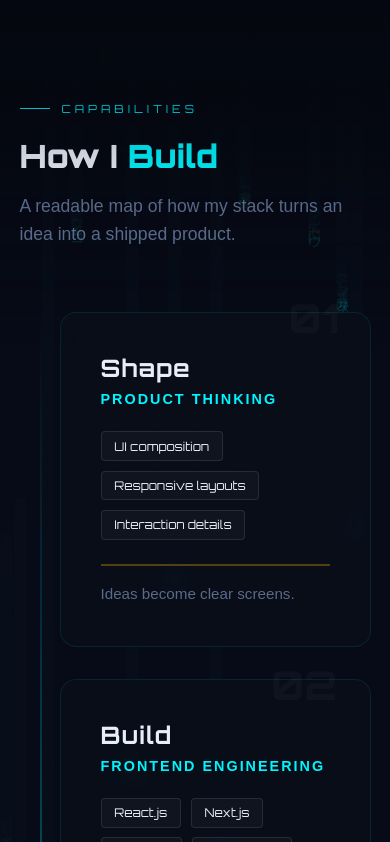
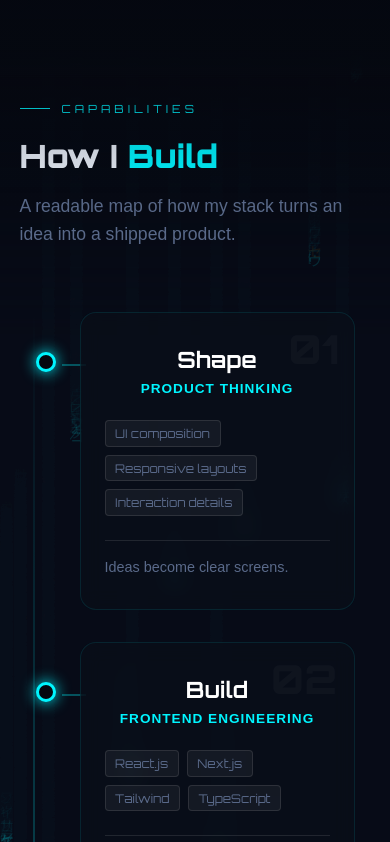
Before and after one commit to Ethical-21/Jay-Tapodhan-Portfolio, a React (Vite) app: page / in a window 390 px wide. Shown: the part 5353-6195 px from the top of the page. Built offline with nearby package versions, Linux system fonts and the light colour scheme.

Commit message:
feat: redesign capabilities section into a horizontal stepper with 3d overlapping effect

```diff
--- a/src/components/Skills.tsx
+++ b/src/components/Skills.tsx
@@ -49,23 +49,28 @@ export default function Skills(_props: Pick<PortfolioData, 'skills'>) {
           A readable map of how my stack turns an idea into a shipped product.
         </p>
 
-        <div className="build-map reveal">
+        <div className="horizontal-process reveal">
+          <div className="horizontal-line" />
+          <div className="horizontal-steps">
             {buildMap.map((item) => (
-            <article className="build-stage" key={item.stage}>
-              <div className="build-stage-index">{item.stage}</div>
-              <div className="build-stage-core">
-                <span className="build-pulse" />
+              <article className="h-step" key={item.stage}>
+                <div className="h-dot" />
+                <div className="h-content">
+                  <span className="h-num">{item.stage}</span>
                   <h3>{item.title}</h3>
                   <p>{item.subtitle}</p>
-              </div>
-              <div className="build-tool-cloud">
+                  <div className="h-tools">
                     {item.tools.map((tool) => (
                       <span key={tool}>{tool}</span>
                     ))}
                   </div>
-              <div className="build-result">{item.result}</div>
+                  <div className="h-result">
+                    {item.result}
+                  </div>
+                </div>
               </article>
             ))}
+          </div>
         </div>
       </div>
     </section>
--- a/src/index.css
+++ b/src/index.css
@@ -793,165 +793,172 @@ section{position:relative;z-index:1;min-height:100vh;display:flex;flex-direction
 .skills-inner h2{font-family:'Orbitron',monospace;font-size:clamp(2rem,4vw,3rem);font-weight:900;margin-bottom:1rem}
 .skills-intro{font-size:1.1rem;color:var(--muted);max-width:600px;margin-bottom:4rem;line-height:1.6}
 
-.build-map {
+.horizontal-process {
+  position: relative;
+  width: 100%;
+  max-width: 1600px;
+  margin: 4rem auto;
+  padding: 0 1rem;
+}
+
+.horizontal-line {
+  position: absolute;
+  top: 13px; /* Center of the dot */
+  left: 2rem;
+  right: 2rem;
+  height: 2px;
+  background: linear-gradient(to right, transparent, var(--cyan), transparent);
+  opacity: 0.3;
+}
+
+.horizontal-steps {
+  display: grid;
+  grid-template-columns: repeat(5, 1fr);
+  gap: 1.5rem;
+  position: relative;
+}
+
+.h-step {
+  position: relative;
   display: flex;
   flex-direction: column;
-  gap: 2rem;
-  position: relative;
-  padding-left: 20px;
+  align-items: center;
+  text-align: center;
 }
 
-.build-map::before {
+.h-dot {
+  width: 20px;
+  height: 20px;
+  background: var(--bg);
+  border: 3px solid var(--cyan);
+  border-radius: 50%;
+  margin-bottom: 2rem;
+  z-index: 2;
+  box-shadow: 0 0 15px var(--cyan);
+  transition: all 0.4s;
+  position: relative;
+}
+
+/* Connecting line to the card */
+.h-step::before {
   content: '';
   position: absolute;
-  top: 0;
-  bottom: 0;
-  left: 20px;
+  top: 26px; /* bottom of the dot */
+  left: 50%;
+  transform: translateX(-50%);
   width: 2px;
-  background: linear-gradient(to bottom, transparent, rgba(0, 245, 255, 0.4), transparent);
+  height: 32px; /* 2rem gap */
+  background: rgba(0, 245, 255, 0.3);
+  transition: all 0.4s;
+  z-index: 0; /* Behind the card and dot */
 }
 
-.build-stage {
+.h-step:hover .h-dot {
+  background: var(--cyan);
+  transform: scale(1.3);
+  box-shadow: 0 0 25px var(--cyan);
+}
+.h-step:hover::before {
+  background: var(--cyan);
+}
+
+.h-content {
   position: relative;
-  margin-left: 40px;
   background: rgba(10, 15, 25, 0.6);
   border: 1px solid rgba(0, 245, 255, 0.1);
   border-radius: 16px;
-  padding: 2.5rem;
-  display: grid;
-  grid-template-columns: 220px 1fr 280px;
-  gap: 2.5rem;
+  padding: 2rem 1.5rem;
+  width: 100%;
+  height: 100%;
+  display: flex;
+  flex-direction: column;
   align-items: center;
   transition: all 0.4s cubic-bezier(0.22, 1, 0.36, 1);
   backdrop-filter: blur(10px);
+  z-index: 1; /* Render above the connecting line */
 }
 
-.build-stage::before {
-  content: '';
-  position: absolute;
-  inset: 0;
-  background: linear-gradient(90deg, rgba(0,245,255,0.04), transparent);
-  opacity: 0;
-  transition: opacity 0.4s;
+.h-step:hover .h-content {
+  background: rgba(15, 20, 35, 0.85);
+  border-color: rgba(0, 245, 255, 0.4);
+  transform: translateY(-5px);
+  box-shadow: 0 15px 40px rgba(0, 245, 255, 0.1), inset 0 0 0 1px rgba(0, 245, 255, 0.05);
 }
 
-.build-stage:hover {
-  background: rgba(8, 16, 30, 0.7);
-  border-color: rgba(0, 245, 255, 0.3);
-  transform: translateX(10px);
-  box-shadow: 0 10px 40px rgba(0, 245, 255, 0.05);
-}
-
-.build-stage:hover::before {
-  opacity: 1;
-}
-
-.build-stage-index {
+.h-num {
   position: absolute;
-  top: -15px;
-  right: 2rem;
+  top: 0.5rem;
+  right: 1rem;
   font-family: 'Orbitron', monospace;
-  font-size: 5.5rem;
+  font-size: 3rem;
   font-weight: 900;
   color: rgba(255, 255, 255, 0.03);
   line-height: 1;
   pointer-events: none;
   transition: all 0.4s;
-  z-index: 0;
 }
 
-.build-stage:hover .build-stage-index {
-  color: rgba(0, 245, 255, 0.06);
-  transform: scale(1.1) translate(-10px, 10px);
+.h-step:hover .h-num {
+  color: rgba(0, 245, 255, 0.08);
+  transform: scale(1.1);
 }
 
-.build-stage-core {
-  position: relative;
-  z-index: 2;
+.h-content h3 {
+  font-family: 'Orbitron', monospace;
+  font-size: 1.4rem;
+  font-weight: 700;
+  color: #fff;
+  margin-bottom: 0.5rem;
 }
 
-.build-pulse {
-  position: absolute;
-  left: calc(-2.5rem - 40px - 6px); /* Centers the 14px pulse precisely on the 2px timeline */
-  top: 50%;
-  transform: translateY(-50%);
-  width: 14px;
-  height: 14px;
-  background: var(--cyan);
-  border-radius: 50%;
-  box-shadow: 0 0 15px var(--cyan), 0 0 30px var(--cyan);
-  z-index: 3;
+.h-content p {
+  font-size: 0.85rem;
+  color: var(--cyan);
+  text-transform: uppercase;
+  letter-spacing: 1px;
+  font-weight: 600;
+  margin-bottom: 1.5rem;
 }
 
-.build-pulse::before {
-  content: '';
-  position: absolute;
-  inset: -8px;
-  border-radius: 50%;
-  border: 1px solid var(--cyan);
-  animation: pulse 2s infinite cubic-bezier(0.22, 1, 0.36, 1);
+.h-tools {
+  display: flex;
+  flex-wrap: wrap;
+  gap: 0.5rem;
+  justify-content: center;
+  margin-bottom: auto; /* Pushes result to bottom */
 }
 
-.build-stage-core h3 {
-  font-family: 'Orbitron', monospace;
-  font-size: 1.5rem;
-  font-weight: 700;
-  color: var(--text);
-  margin-bottom: 0.5rem;
-  letter-spacing: 1px;
-}
-
-.build-stage-core p {
-  font-size: 0.9rem;
-  color: var(--cyan);
-  text-transform: uppercase;
-  letter-spacing: 2px;
-  font-weight: 600;
-}
-
-.build-tool-cloud {
-  display: flex;
-  flex-wrap: wrap;
-  gap: 0.6rem;
-  position: relative;
-  z-index: 2;
-}
-
-.build-tool-cloud span {
+.h-tools span {
   font-family: 'Orbitron', monospace;
   font-size: 0.75rem;
-  padding: 0.4rem 0.8rem;
-  background: rgba(255, 255, 255, 0.03);
+  padding: 0.3rem 0.6rem;
+  background: rgba(255, 255, 255, 0.05);
   border: 1px solid rgba(255, 255, 255, 0.1);
   border-radius: 4px;
-  color: var(--text);
+  color: var(--muted);
   transition: all 0.3s;
 }
 
-.build-stage:hover .build-tool-cloud span {
-  border-color: rgba(0, 245, 255, 0.3);
-  background: rgba(0, 245, 255, 0.05);
+.h-step:hover .h-tools span {
+  border-color: rgba(0, 245, 255, 0.4);
+  background: rgba(0, 245, 255, 0.08);
   color: #fff;
 }
 
-.build-result {
-  font-size: 0.95rem;
+.h-result {
+  margin-top: 1.5rem;
+  font-size: 0.9rem;
   color: var(--muted);
-  line-height: 1.6;
-  border-left: 2px solid rgba(255, 184, 0, 0.3);
-  padding-left: 1.5rem;
-  position: relative;
-  z-index: 2;
+  line-height: 1.4;
+  border-top: 1px solid rgba(255, 255, 255, 0.1);
+  padding-top: 1rem;
+  transition: all 0.3s;
+  width: 100%;
 }
 
-.build-stage:hover .build-result {
-  border-left-color: var(--amber);
-  color: rgba(255,255,255,0.85);
-}
-
-@keyframes pulse {
-  0% { transform: scale(1); opacity: 0.8; }
-  100% { transform: scale(2.5); opacity: 0; }
+.h-step:hover .h-result {
+  border-top-color: rgba(255, 184, 0, 0.3);
+  color: rgba(255,255,255,0.9);
 }
 
 /* ── CONTACT ───────────────────────────────────────────────── */
@@ -1198,15 +1205,42 @@ section>*:not(.section-bg):not(.deco-line):not(.hero-stats):not(.scroll-hint){po
   .project-card-active .project-media-column { width: 100%; }
 
   /* How I Build: Tablet */
-  .build-stage {
+  .horizontal-line {
+    top: 0;
+    bottom: 0;
+    left: 23px; /* Center of the dot */
+    width: 2px;
+    height: auto;
+    background: linear-gradient(to bottom, transparent, var(--cyan), transparent);
+  }
+  .horizontal-steps {
     grid-template-columns: 1fr;
-    gap: 1.5rem;
+    gap: 2rem;
+    padding-left: 10px; /* Give room for the dot */
   }
-  .build-result {
-    border-left: none;
-    border-top: 2px solid rgba(255, 184, 0, 0.3);
-    padding-left: 0;
-    padding-top: 1rem;
+  .h-step {
+    flex-direction: row;
+    align-items: flex-start;
+    text-align: left;
+  }
+  .h-step::before {
+    top: calc(2.5rem + 13px); /* align with dot center */
+    left: 26px; /* right edge of dot */
+    width: 2rem; /* gap to card */
+    height: 2px;
+    transform: translateY(-50%);
+  }
+  .h-dot {
+    margin-bottom: 0;
+    margin-right: 2rem;
+    flex-shrink: 0;
+    margin-top: 2.5rem;
+  }
+  .h-tools {
+    justify-content: flex-start;
+  }
+  .h-num {
+    top: 1rem;
   }
 }
 
@@ -1297,18 +1331,20 @@ section>*:not(.section-bg):not(.deco-line):not(.hero-stats):not(.scroll-hint){po
   .projects-header{margin-bottom:2.5rem}
 
   /* How I Build: Mobile */
-  .build-map {
-    border-left: none;
-    padding-left: 0;
-    margin-left: 0;
-  }
-  .build-pulse {
-    display: none;
-  }
-  .build-stage-core {
+  .horizontal-steps {
     padding-left: 0;
   }
-  .build-stage-index {
+  .horizontal-line {
+    left: 13px; /* Center of dot */
+  }
+  .h-step::before {
+    left: 26px;
+    width: 1.5rem;
+  }
+  .h-dot {
+    margin-right: 1.5rem;
+  }
+  .h-num {
     font-size: 2.5rem;
   }
 
```
Lines whose indentation alone changed are shown as unchanged.
